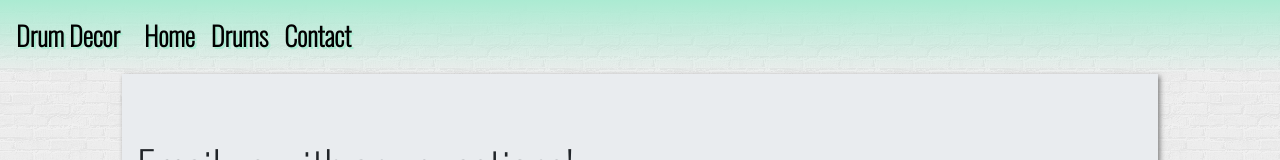
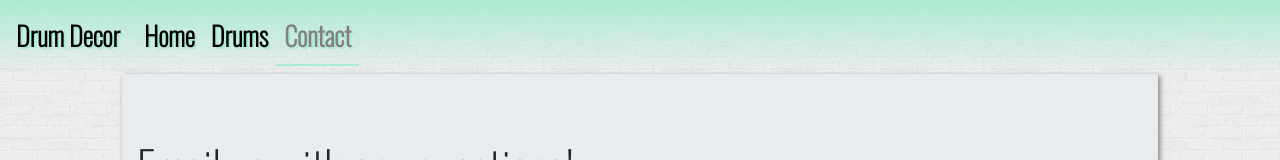
Before and after one commit to KantKontrol/DrumSite, a React (Create React App) app in the folder client/: page /contact in a window 1280 px wide. Shown: the top 160 px of the page. Built offline with nearby package versions, Linux system fonts and the light colour scheme.

Commit message:
made it visible which page the user was on through the navbar

```diff
--- a/client/src/components/Navbar/index.css
+++ b/client/src/components/Navbar/index.css
@@ -14,3 +14,8 @@
     color: gray !important;
     border-bottom: 2px solid #ABEBD2;
 }
+
+.nav-active {
+    color: gray !important;
+    border-bottom: 2px solid #ABEBD2;
+}
--- a/client/src/components/Navbar/index.js
+++ b/client/src/components/Navbar/index.js
@@ -1,5 +1,5 @@
 import React from "react";
-import {Link} from "react-router-dom";
+import {Link, useLocation } from "react-router-dom";
 //import GlobalContext from "../../utils/GlobalContext";
 import "./index.css";
 
@@ -7,6 +7,7 @@ import "./index.css";
 export default function Navbar(props){
 
     //let c = React.useContext(GlobalContext);
+    let location = useLocation().pathname;
 
     return (
         <nav className="navbar navbar-expand-lg navbar-light  navbar-cus-color">
@@ -18,13 +19,13 @@ export default function Navbar(props){
             <div className="collapse navbar-collapse" id="navbarSupportedContent">
                 <ul className="navbar-nav mr-auto">
                     <li className="nav-item">
-                        <Link className="nav-link text-color" to="/home">Home</Link>
+                        <Link className={ location == "/home" ? "nav-link text-color nav-active" : "nav-link text-color"} to="/home">Home</Link>
                     </li>
                     <li className="nav-item">
-                        <Link className="nav-link text-color" to="/drums">Drums</Link>
+                        <Link className={ location == "/drums" ? "nav-link text-color nav-active" : "nav-link text-color"} to="/drums">Drums</Link>
                     </li>
                     <li className="nav-item">
-                        <Link className="nav-link text-color" to="/contact">Contact</Link>
+                        <Link className={ location == "/contact" ? "nav-link text-color nav-active" : "nav-link text-color"} to="/contact">Contact</Link>
                     </li>
                     <li className="nav-item">
                         {/*<Link className="nav-link" to="/cart"><i className="fas fa-shopping-cart"></i><span className="badge badge-primary badge-pill">{c.numInCart}</span></Link>*/}
```
